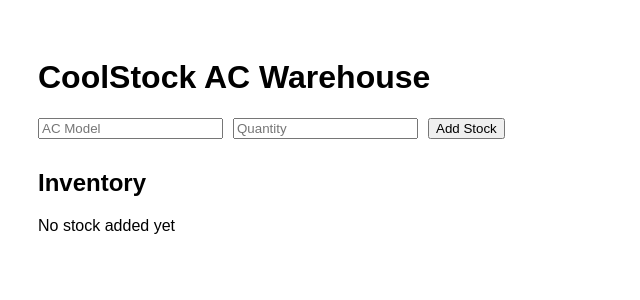
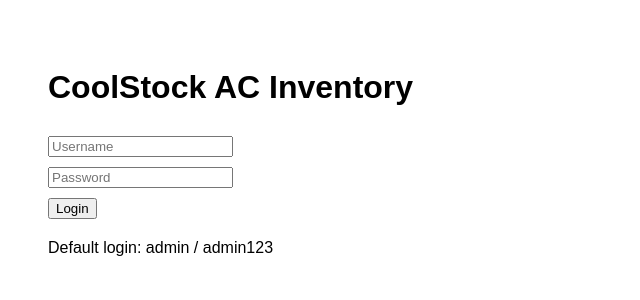
Before and after one commit to takshvimoradiya-lang/Nilkhant-Enterprise-, a React (Vite) app: page / in a window 1280 px wide. Shown: the top 300 px of the page, without its empty margins (0-640 px from the left). Built offline with nearby package versions, Linux system fonts and the light colour scheme.

Commit message:
Update App.jsx

```diff
--- a/src/App.jsx
+++ b/src/App.jsx
@@ -1,66 +1,123 @@
 import React, { useState } from "react";
 
 export default function App() {
+  const [loggedIn, setLoggedIn] = useState(false);
+  const [username, setUsername] = useState("");
+  const [password, setPassword] = useState("");
+
   const [items, setItems] = useState([]);
   const [model, setModel] = useState("");
   const [qty, setQty] = useState("");
 
-  function addItem() {
+  function login() {
+    if (username === "admin" && password === "admin123") {
+      setLoggedIn(true);
+    } else {
+      alert("Invalid login");
+    }
+  }
+
+  function logout() {
+    setLoggedIn(false);
+  }
+
+  function addStock() {
     if (!model || !qty) return;
+
     const newItem = {
       id: Date.now(),
       model: model,
       qty: parseInt(qty)
     };
+
     setItems([...items, newItem]);
+
     setModel("");
     setQty("");
   }
 
-  function removeItem(id) {
+  function removeStock(id) {
     setItems(items.filter(i => i.id !== id));
   }
 
+  if (!loggedIn) {
     return (
-    <div style={{fontFamily:"Arial", padding:30}}>
-      <h1>CoolStock AC Warehouse</h1>
+      <div style={{ fontFamily: "Arial", padding: 40 }}>
+        <h1>CoolStock AC Inventory</h1>
 
-      <div style={{marginTop:20}}>
+        <div style={{ marginTop: 30 }}>
+          <input
+            placeholder="Username"
+            value={username}
+            onChange={e => setUsername(e.target.value)}
+            style={{ display: "block", marginBottom: 10 }}
+          />
+
+          <input
+            type="password"
+            placeholder="Password"
+            value={password}
+            onChange={e => setPassword(e.target.value)}
+            style={{ display: "block", marginBottom: 10 }}
+          />
+
+          <button onClick={login}>Login</button>
+
+          <p style={{ marginTop: 20 }}>
+            Default login: admin / admin123
+          </p>
+        </div>
+      </div>
+    );
+  }
+
+  return (
+    <div style={{ fontFamily: "Arial", padding: 30 }}>
+      <h1>CoolStock Warehouse Dashboard</h1>
+
+      <button onClick={logout} style={{ marginBottom: 20 }}>
+        Logout
+      </button>
+
+      <h2>Add Stock</h2>
+
       <input
         placeholder="AC Model"
         value={model}
         onChange={e => setModel(e.target.value)}
-          style={{marginRight:10}}
+        style={{ marginRight: 10 }}
       />
 
       <input
+        type="number"
         placeholder="Quantity"
-          type="number"
         value={qty}
         onChange={e => setQty(e.target.value)}
-          style={{marginRight:10}}
+        style={{ marginRight: 10 }}
       />
 
-        <button onClick={addItem}>Add Stock</button>
-      </div>
+      <button onClick={addStock}>Add</button>
 
-      <h2 style={{marginTop:30}}>Inventory</h2>
+      <h2 style={{ marginTop: 30 }}>Inventory</h2>
 
-      {items.length === 0 && <p>No stock added yet</p>}
+      {items.length === 0 && <p>No inventory yet</p>}
 
       {items.map(item => (
-        <div key={item.id} style={{
-          border:"1px solid #ccc",
-          padding:10,
-          marginTop:10,
-          display:"flex",
-          justifyContent:"space-between"
-        }}>
+        <div
+          key={item.id}
+          style={{
+            border: "1px solid #ccc",
+            padding: 10,
+            marginTop: 10,
+            display: "flex",
+            justifyContent: "space-between"
+          }}
+        >
           <div>
             <b>{item.model}</b> — {item.qty} units
           </div>
 
-          <button onClick={() => removeItem(item.id)}>
+          <button onClick={() => removeStock(item.id)}>
             Remove
           </button>
         </div>
```
Lines whose indentation alone changed are shown as unchanged.
